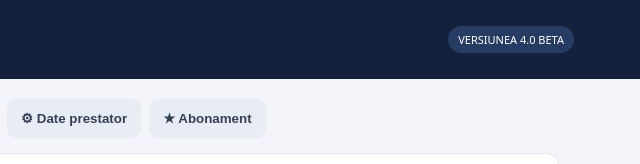
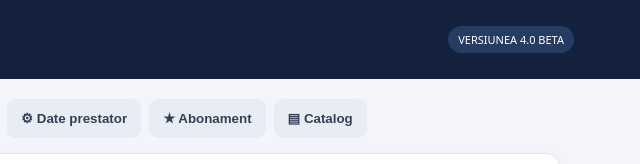
Before and after one commit to DevizPro-Romania/devizpro-romania, a plain HTML site: page index.html in a window 1280 px wide. Shown: the top 164 px of the page, 591-1231 px from the left. Drawn offline with Linux system fonts and the light colour scheme; no server answers.

Commit message:
Update index.html

```diff
--- a/index.html
+++ b/index.html
@@ -35,7 +35,7 @@ table{width:100%;border-collapse:collapse}th{text-align:left;color:#667085;font-
 <header><div class="brandline"><span class="brandmark">DP</span><div class="brand">DevizPro România<small>DEVIZE • OFERTE • LUCRĂRI</small></div></div><span class="ver">VERSIUNEA 4.0 BETA</span></header>
 <main>
 <nav class="no-print">
-<button class="active" data-tab="editor">＋ Deviz nou</button><button data-tab="account">♙ Cont online</button><button data-tab="history">◷ Istoric devize</button><button data-tab="clients">♙ Clienți</button><button data-tab="settings">⚙ Date prestator</button><button data-tab="plans">★ Abonament</button>
+<button class="active" data-tab="editor">＋ Deviz nou</button><button data-tab="account">♙ Cont online</button><button data-tab="history">◷ Istoric devize</button><button data-tab="clients">♙ Clienți</button><button data-tab="settings">⚙ Date prestator</button><button data-tab="plans">★ Abonament</button><button data-tab="catalog">▤ Catalog</button>
 </nav>
 <section id="editor">
  <div class="panel">
```
